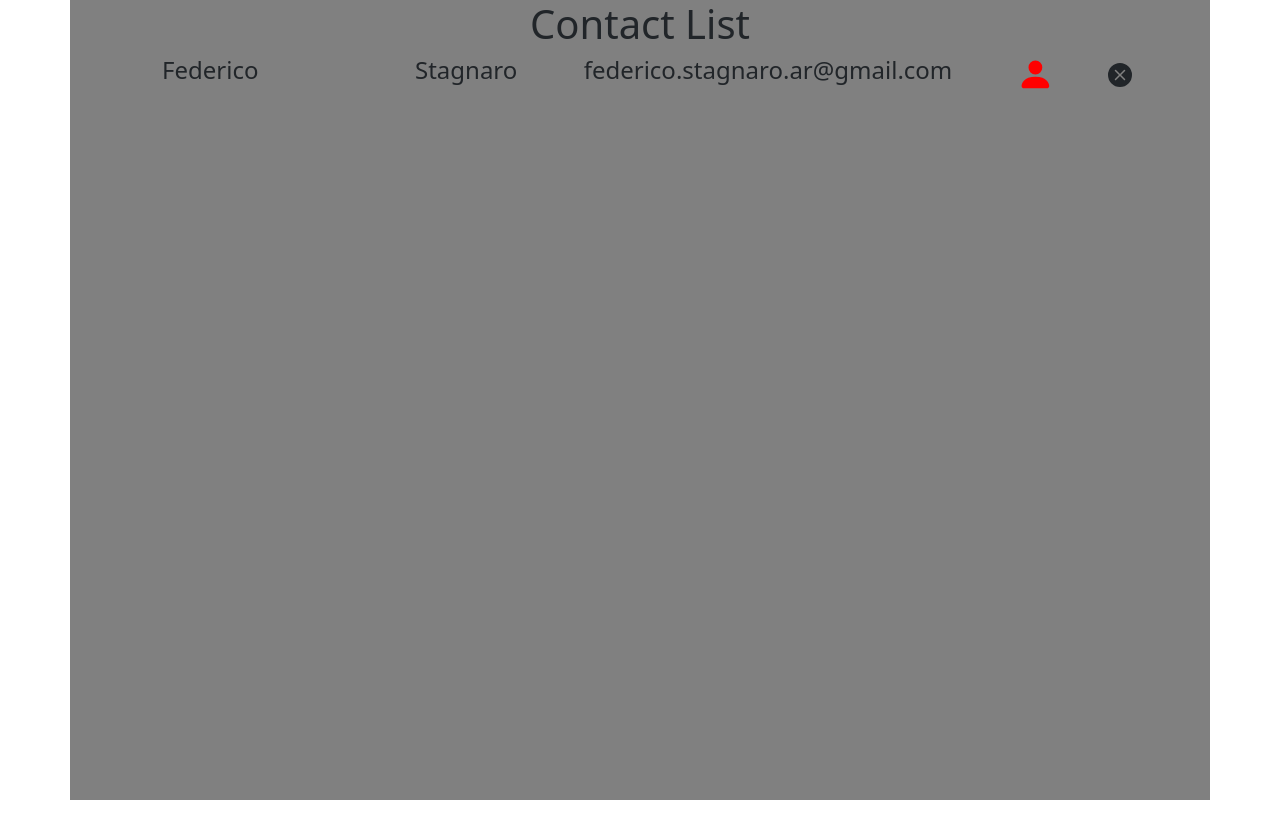
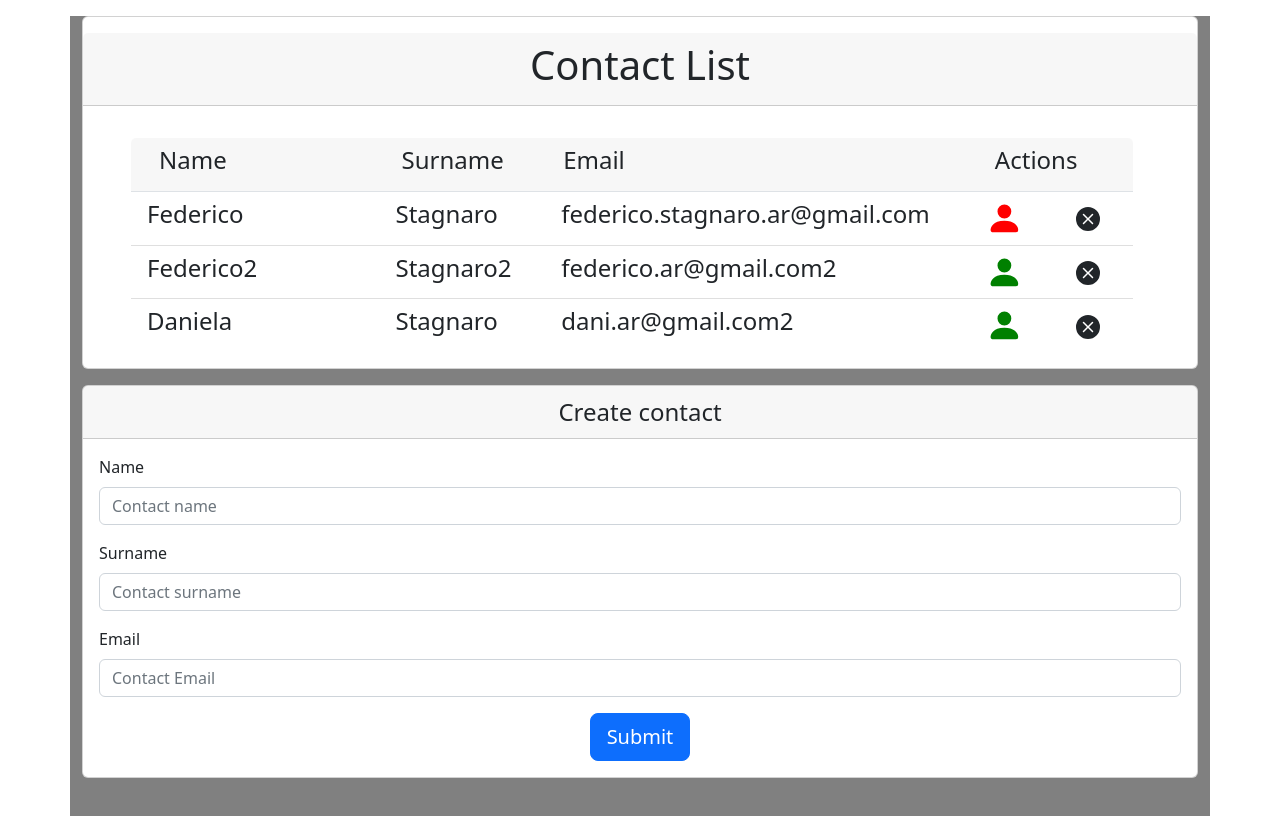
Before and after one commit to FedericoStagnaro/React-OpenBootCamp, a React (Create React App) app: page / in a window 1280 px wide. Built offline with nearby package versions, Linux system fonts and the light colour scheme.

Commit message:
add styles to contact list

```diff
--- a/src/App.jsx
+++ b/src/App.jsx
@@ -4,7 +4,7 @@ import ContactList from './components/containers/contact.list';
 
 function App() {
   return (
-    <div className="container-xl text-center my-auto" style={{background: 'gray', height: '100vh'}}>
+    <div className="container text-center my-auto" style={{background: 'gray', height: '100vh'}}>
       <header className="App-header">
         {/* <img src={logo} className="App-logo" alt="logo" /> */}
 
--- /dev/null
+++ b/src/components/containers/contact.form.jsx
@@ -0,0 +1,61 @@
+import React from "react";
+import PropTypes from 'prop-types';
+import ContactModel from "../../models/contact.class";
+
+
+export class ContactForm extends React.Component {
+    constructor(props) {
+        super(props)
+        this.state = {}
+        this.submitConctact = this.submitConctact.bind(this)
+        this.addContact = this.props.addContact
+        this.refName = React.createRef()
+        this.refSurname = React.createRef()
+        this.refEmail = React.createRef()
+    }
+
+
+    submitConctact (e) {
+        e.preventDefault()
+        const newContact = new ContactModel(
+            this.refName.current.value,
+            this.refSurname.current.value,
+            this.refEmail.current.value,
+            false
+        )
+        console.log('FORM: creating contact...', newContact)
+        this.addContact(newContact)
+    }
+
+    render () {
+        return (
+            <form onSubmit={(e)=> this.submitConctact(e)} className='card' >
+                <legend className="card-header">Create contact</legend>
+                <div className="card-body">
+                    <div className="mb-3 text-start">
+                        <label htmlFor="name" className="form-label">Name</label>
+                        <input ref={this.refName} type="text" className="form-control" id="name" placeholder="Contact name"/>
+                    </div>
+                    <div className="mb-3 text-start">
+                        <label htmlFor="surname" className="form-label">Surname</label>
+                        <input ref={this.refSurname} type="text" className="form-control" id="surname" placeholder="Contact surname"/>
+                    </div>
+                    <div className="mb-3 text-start">
+                        <label htmlFor="email" className="form-label">Email</label>
+                        <input ref={this.refEmail} type="email" className="form-control" id="email" placeholder="Contact Email"/>
+                    </div>
+                    <div>
+                        <button type="submit" className="btn btn-primary btn-lg">Submit</button>
+                    </div>
+                </div>
+            </form>
+        )
+    }
+}
+
+ContactForm.propTypes = {
+    state: PropTypes.shape({
+            contact: PropTypes.instanceOf(ContactModel)
+        }),
+    addContact: PropTypes.func.isRequired
+}
--- a/src/components/containers/contact.list.jsx
+++ b/src/components/containers/contact.list.jsx
@@ -1,18 +1,58 @@
 import React from "react";
 import ContactComponent from "../pure/contact";
 import Contact from "../../models/contact.class";
+import { ContactForm } from "./contact.form";
 
 class ContactList extends React.Component {
-    defaultContact = new Contact('Federico','Stagnaro','federico.stagnaro.ar@gmail.com',false)
+    defaultContact1 = new Contact('Federico', 'Stagnaro', 'federico.stagnaro.ar@gmail.com', false)
+    defaultContact2 = new Contact('Federico2', 'Stagnaro2', 'federico.ar@gmail.com2', true)
+    defaultContact3 = new Contact('Daniela', 'Stagnaro', 'dani.ar@gmail.com2', true)
+
+    constructor(props) {
+        super(props);
+        this.state = {
+            contacts : [this.defaultContact1,this.defaultContact2, this.defaultContact3]
+        }
+        this.printAllContact = this.printAllContact.bind(this)
+        this.deleteContact = this.deleteContact.bind(this)
+        this.addContact = this.addContact.bind(this)
+    }
+
+    addContact (contact) {
+        const tempContacts = [...this.state.contacts].concat(contact)
+        this.setState({contacts: tempContacts})
+    }
+
+    deleteContact (contact) {
+        const tempContact = [...this.state.contacts].filter(c => c !== contact )
+        this.setState({contacts : tempContact})
+    }
+
+    printAllContact() {
+        return this.state.contacts.map((c) => <ContactComponent key={Math.random() * 100} contact={c} deleteContact={this.deleteContact}></ContactComponent>)
+    }
 
     render() {
         return (
-            <div>
-                <h1> Contact List </h1>
-                <ul>
-                    <ContactComponent contact={this.defaultContact}></ContactComponent>
-                </ul>
+            <div >
+                <div className="card my-3">
+                    <div className="card-header my-3">
+                        <h1 className="card-title"> Contact List </h1>
+
+                    </div>
+                    <div className="card-body list-group list-group-flush ">
+                        <div className="row align-items-center text-start mx-5 border-bottom card-header">
+                            <h4 className="col-3" >Name </h4>
+                            <h4 className="col-2"> Surname</h4>
+                            <h4 className="col-5"> Email</h4>
+                            <h4 className="col-2  text-center"> Actions </h4>
+                        </div>
+                        {this.printAllContact()}
+                    </div>
+                </div>
+                <ContactForm addContact={this.addContact}></ContactForm>
             </div>
+
         )
     }
 }
```
